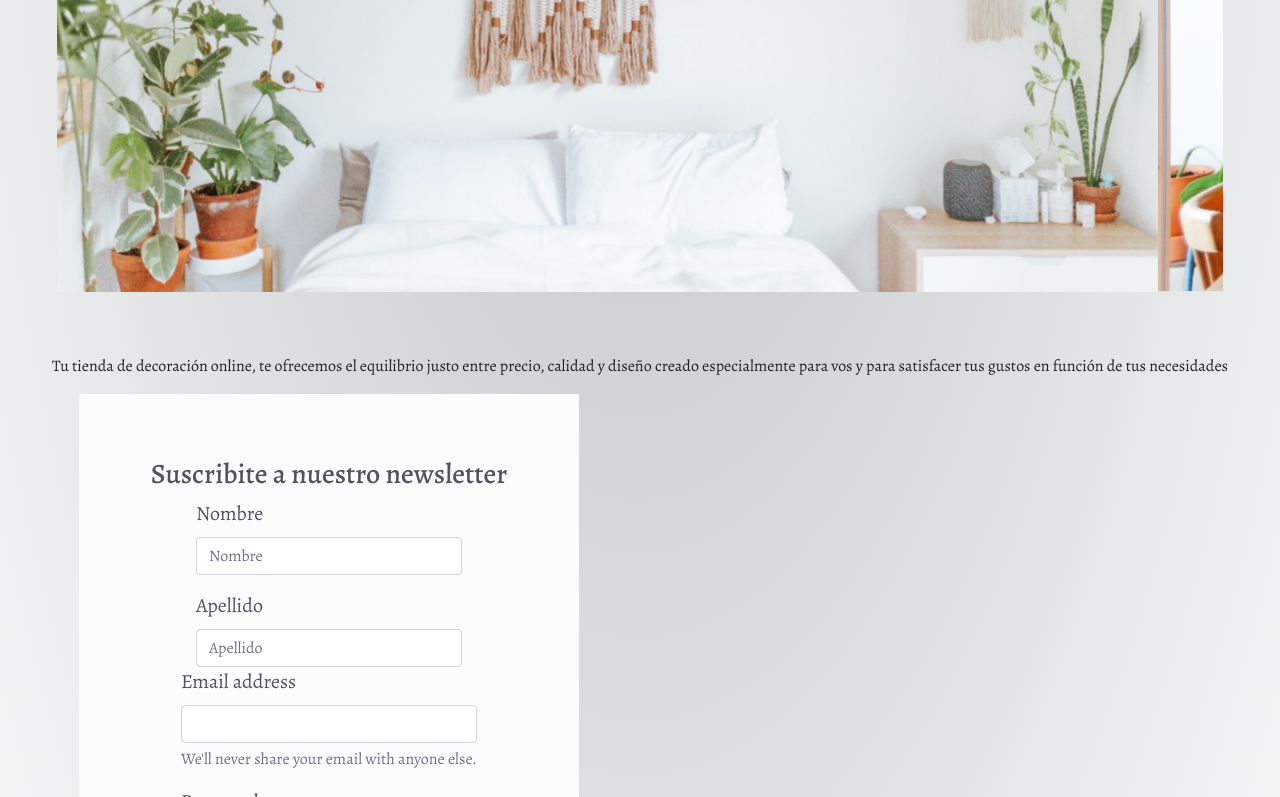
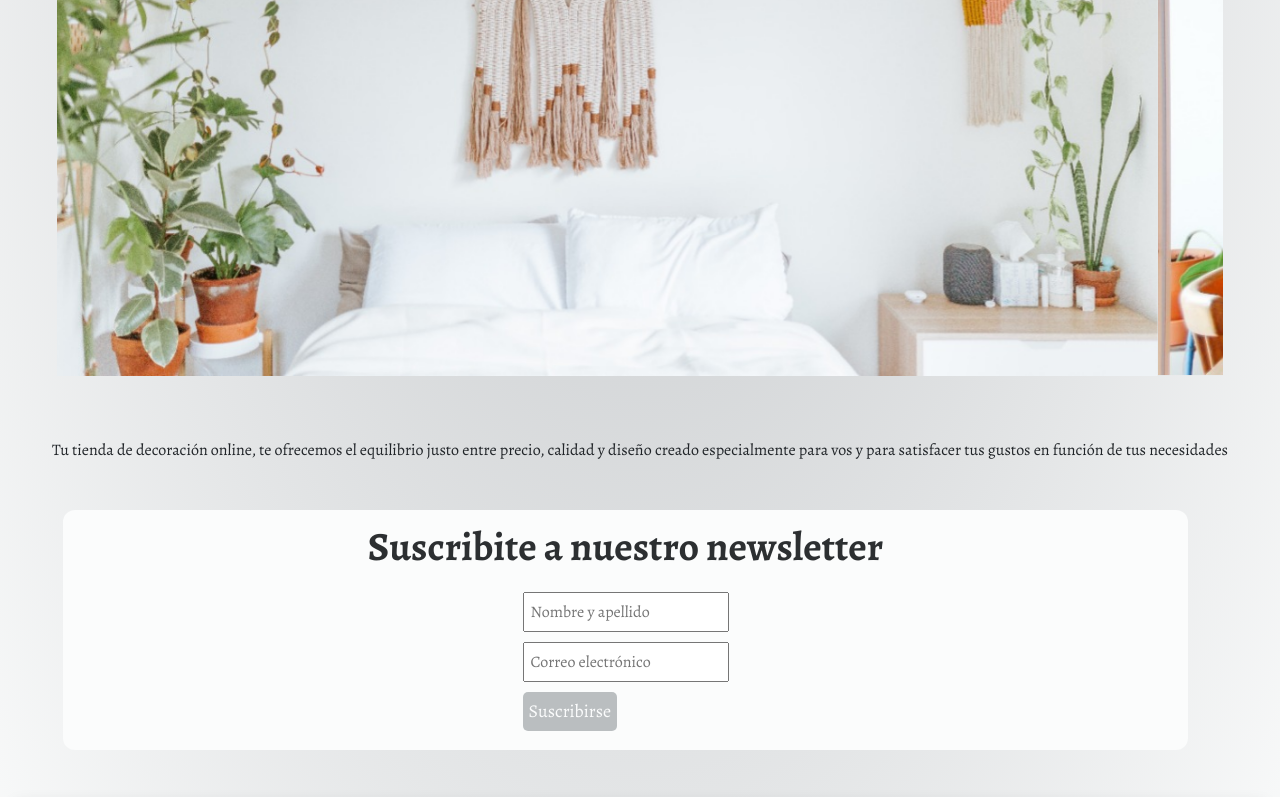
Before and after one commit to agustina-gonzalez/Proyecto-final-pre-entrega, a website: page index.html in a window 1280 px wide. Shown: the part 2003-2800 px from the top of the page. Drawn offline with nearby package versions, Linux system fonts and the light colour scheme; files whose address does not match are found by name.

Commit message:
arregle jumbotroon del index, agregué mapa en contacto y volví a haer formulario newsletter

```diff
--- a/SCSS/_encabezado.scss
+++ b/SCSS/_encabezado.scss
@@ -5,6 +5,11 @@ $blanco-fondo:#FBFCFC;
 $gris-oscuro: #4E565B;
 
 /*NAVBAR DOS*/
+
+.cabeza{
+    margin: 2px 2px 6px;
+}
+
 .encabezado{
     padding: 1rem 5rem;
     font-family: "alegreya", serif;
--- a/SCSS/_formulario-contacto.scss
+++ b/SCSS/_formulario-contacto.scss
@@ -3,18 +3,30 @@ $lila: #454E565B;
 $lilita: #80758d5b;
 $blanco-fondo:#FBFCFC;
 $gris-oscuro: #4E565B;
+$negro: #2c2f31;
 
 /*FORMULARIO de CONTACTO*/
+
+.contacto-form{
+    margin: 1rem;
+    padding: 1rem;
+    width: 100%;
+    display: flex;
+    flex-flow: column wrap ;
+}
 
 .formulario{
     font-family: "alegreya", serif;
     font-size: 125%;
     background-color: $blanco-fondo;
     color: $gris-oscuro;
-    width: 90%;
+    width: auto;
     height: 32rem;
     margin: 1rem 4rem 4rem;
     padding: 4rem;
+    display: flex;
+    flex-direction: column;
+    flex-wrap: wrap;
     align-content: center;
     align-items: center;
     justify-content: center;
@@ -32,16 +44,57 @@ $gris-oscuro: #4E565B;
     color: $blanco-fondo;
 }
 
-.formulario-newsletter{
-    width: 40%;
+.formulario-news{
     font-family: "alegreya", serif;
     font-size: 125%;
-    margin: 1rem 4rem 4rem;
-    padding: 4rem;
+    width: 90%;
+    height: 15rem;
+    margin: 3rem;
+    @media (min-width: 375px max-width 768px) {
+        height: 50vh;
+
+    }
     background-color: $blanco-fondo;
-    color: $gris-oscuro;
-    align-content: center;
+    border-radius: 12px;
+    padding: 5px;
+    display: flex;
+    flex-direction: column;
     align-items: center;
     justify-content: center;
-    justify-items: center;
 }
+
+.formulario-news__bloques{
+    display: flex;
+    flex-direction: column;
+    align-items: flex-start;
+    justify-content: space-between;
+}
+
+.formulario-news--titulo{
+    font-size: 200%;
+    color: $negro;
+    font-weight: bold;
+    padding-bottom: 8px;
+}
+
+.formulario-news--input{
+    font-size: 80%;
+    padding: 6px;
+    margin: 5px;
+}
+
+.formulario-news--boton{
+    background-color: $lila;
+    border: none;
+    transition: all 500ms ease;
+    color: $blanco-fondo;
+    margin: 5px;
+    padding: 6px;
+    font-size: 90%;
+    border-radius: 5px;
+    border: $gris-oscuro;
+}
+
+.formulario-news--boton:hover{
+    background-color: $gris-oscuro;
+}
--- a/SCSS/_jumbotron.scss
+++ b/SCSS/_jumbotron.scss
@@ -10,19 +10,25 @@ $gris-oscuro: #4E565B;
     background-size: cover;
     font-family: "Alegreya", serif;
     color: #434a4f;
-    margin: 4px 10px;
-    padding: 7rem 4rem;
+    margin: 4px 3rem;
+    padding: 7rem 2px;
     border-radius: 3px;
-    height: 30rem;
-    width: 100%;
+    width: 90%;
+    height: 35rem;
+    display: flex;
     align-content: center;
     align-items: center;
 }
 
+.jumbo-tron__caja{
+    width: 80rem;
+    height: 20rem;
+}
+
 .jumbo-tron--titulo{
     font-family: "Alegreya", serif;
+    font-weight: bold;
     text-align: center;
-    align-items: center;
 }
 
 .jumbo-tron--btn{
--- a/SCSS/prueba.scss
+++ b/SCSS/prueba.scss
@@ -15,6 +15,7 @@ $lila: #454E565B;
 $lilita: #80758d5b;
 $blanco-fondo:#FBFCFC;
 $gris-oscuro: #4E565B;
+$negro: #2c2f31;
 
 
 /*ESTILO*/
--- a/index.html
+++ b/index.html
@@ -1,5 +1,5 @@
 <!DOCTYPE html>
-<html lang="en">
+<html lang="es">
 <head>
     <meta charset="UTF-8">
     <meta http-equiv="X-UA-Compatible" content="IE=edge">
@@ -20,7 +20,7 @@
 </head>
 <body class="container-fluid">
 <!--NAVBAR INTENTO DOS-->
-<header class="row">
+<header class="row cabeza">
     <nav class="navbar navbar-expand-lg navbar-light encabezado col-12 justify-content-center shadow">
         <a class="navbar-brand encabezado__logo" href="index.html">Incayuyo</a>
         <button class="navbar-toggler" type="button" data-toggle="collapse" data-target="#navbarSupportedContent" aria-controls="navbarSupportedContent" aria-expanded="false" aria-label="Toggle navigation">
@@ -53,8 +53,8 @@
 
 
 <!--JUMBOTRON-->
-<section class="row mb-1 fuente jumbo-tron">
-    <div class="col-12 mt-4px ">
+<section class="jumbo-tron">
+    <div class="col-12 mt-4px jumbo-tron__caja">
         <h1 class="display-4 jumbo-tron--titulo">Incayuyo</h1>
         <p class="lead">Incayuyo, tu tienda de decoración online, el equilibrio justo entre calidad, precio y diseño, en función de tus necesidades.</p>
         <hr class="my-4">
@@ -142,28 +142,14 @@
 
 
 <!--FORMULARIO NEWSLETTER-->
-<div class="formulario-newsletter">
-    <h3>Suscribite a nuestro newsletter</h3>
-    <form class="formulario__newsletter">
-        <div class="col mb-3">
-            <label for="exampleFormControlInput1">Nombre</label>
-            <input type="text" class="form-control" placeholder="Nombre">
-            </div>
-            <div class="col">
-            <label for="exampleFormControlInput1">Apellido</label>
-            <input type="text" class="form-control" placeholder="Apellido">
-            </div>
-        <div class="form-group formu">
-            <label for="exampleInputEmail1">Email address</label>
-            <input type="email" class="form-control" id="exampleInputEmail1" aria-describedby="emailHelp">
-            <small id="emailHelp" class="form-text text-muted">We'll never share your email with anyone else.</small>
-        </div>
-        <div class="form-group">
-            <label for="exampleInputPassword1">Password</label>
-            <input type="password" class="form-control" id="exampleInputPassword1">
-        </div>
-        <button type="submit" class="btn btn-primary formulario--btn">Submit</button>
+<div class="formulario-news">
+    <h3 class="formulario-news--titulo">Suscribite a nuestro newsletter</h3>
+    <form class="formulario-news__bloques">
+        <input class="formulario-news--input" type="text" name="Nombre" placeholder="Nombre y apellido">
+        <input class="formulario-news--input" type="email" name="Correo electronico" placeholder="Correo electrónico">
+        <input class="formulario-news--boton" type="submit" name="Suscribirse" value="Suscribirse">
     </form>
+
 </div>
 
 <!--FIN FORMULARIO NEWSLETTER-->
```
Also changed, not shown: contacto.html (+7 -4 lines), CSS/estilo.css.
